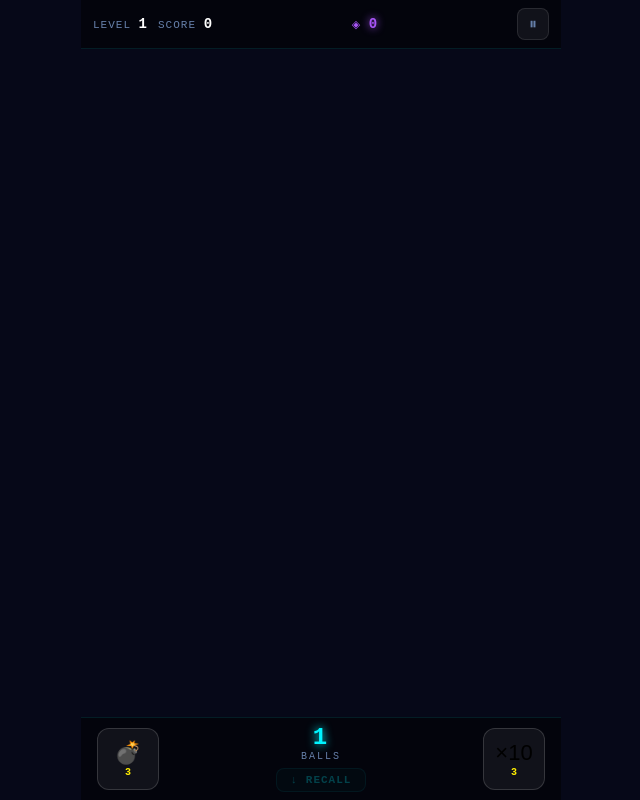
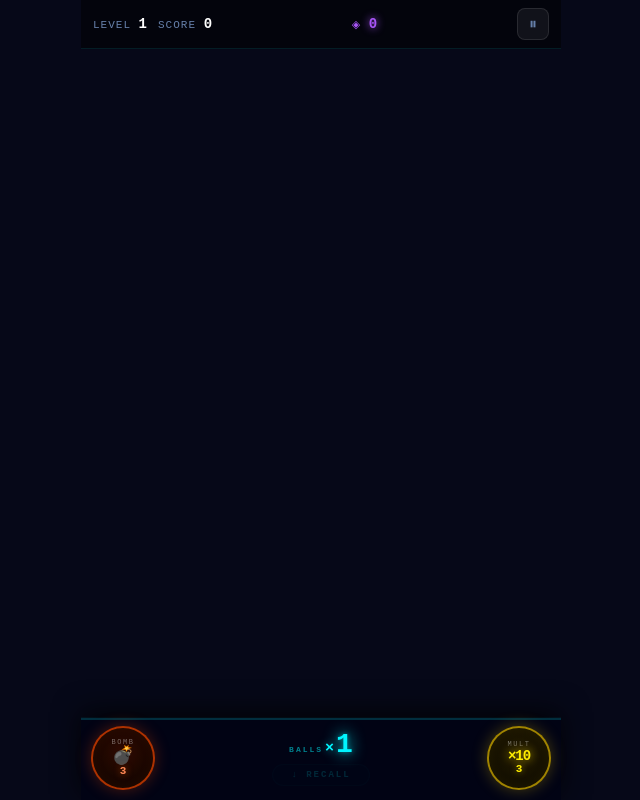
Before and after one commit to ufotamircisi/neon-siege-prototype, a plain HTML site: page index.html in a window 1280 px wide. Both pictures are taken after a click on the button "CONTINUE". Shown: the whole page, without its empty margins (319-959 px from the left). Drawn offline with Linux system fonts and the light colour scheme.

Commit message:
Polish bottom HUD and launcher UI

```diff
--- a/game.js
+++ b/game.js
@@ -306,7 +306,8 @@ let launcherY = 0;
 function resizeCanvas() {
   const parent = canvas.parentElement;
   const availW = Math.min(parent.clientWidth, 480);
-  const availH = parent.clientHeight - 60; // hud + power bar
+  // V6E: subtract HUD (~48px) + redesigned power bar (~80px) so canvas never overflows
+  const availH = parent.clientHeight - 128;
 
   // Force portrait
   W = availW;
@@ -2420,16 +2421,16 @@ class Game {
     // Launcher + ball count label beneath it
     if (this.phase === GamePhase.IDLE || this.phase === GamePhase.SHOOTING) {
       this.launcher.draw(ctx);
-      // V6D: ball count displayed directly under the cannon barrel tip
+      // V6E: compact ball count label just below cannon tip — acts as a quick-glance indicator
       ctx.save();
       ctx.textAlign = 'center';
       ctx.textBaseline = 'top';
-      ctx.font = "bold 11px 'Courier New'";
+      ctx.globalAlpha = 0.82;
+      ctx.shadowColor = '#00f5ff';
+      ctx.shadowBlur = 10;
       ctx.fillStyle = '#00f5ff';
-      ctx.shadowColor = '#00f5ff';
-      ctx.shadowBlur = 8;
-      ctx.globalAlpha = 0.90;
-      ctx.fillText('×' + this.ballCount, this.launcher.x, launcherY + 16);
+      ctx.font = "bold 10px 'Courier New'";
+      ctx.fillText('\xd7' + this.ballCount, this.launcher.x, launcherY + 18);
       ctx.restore();
     }
 
--- a/index.html
+++ b/index.html
@@ -92,20 +92,28 @@
       </div>
       <canvas id="gameCanvas"></canvas>
       <div id="power-bar">
-        <button class="power-btn" id="btn-lightning" title="Bomb — clears bottom 3 rows">
+        <!-- Left: Bomb power -->
+        <button class="power-btn pow-bomb-btn" id="btn-lightning" title="Bomb — clears bottom 3 rows">
+          <span class="pow-label">BOMB</span>
           <span class="pow-icon">💣</span>
           <span class="pow-count" id="pow-lightning-count">3</span>
         </button>
+
+        <!-- Center: ball count + recall -->
         <div id="power-bar-center">
           <div id="balls-indicator">
-            <span id="balls-count">1</span> <span class="balls-label">BALLS</span>
+            <span class="balls-label-pre">BALLS</span>
+            <span class="balls-x">×</span><span id="balls-count">1</span>
           </div>
           <button class="recall-btn" id="btn-recall" title="Recall all balls and end turn" disabled>
             ↓ RECALL
           </button>
         </div>
-        <button class="power-btn" id="btn-bomb" title="10x Ball Multiplier — one shot">
-          <span class="pow-icon">×10</span>
+
+        <!-- Right: 10x Multiplier power -->
+        <button class="power-btn pow-mult-btn" id="btn-bomb" title="10x Ball Multiplier — one shot">
+          <span class="pow-label">MULT</span>
+          <span class="pow-text-icon">×10</span>
           <span class="pow-count" id="pow-bomb-count">3</span>
         </button>
       </div>
--- a/styles.css
+++ b/styles.css
@@ -313,7 +313,7 @@ html, body {
 }
 
 /* ============================
-   POWER BAR
+   POWER BAR — V6E neon redesign
    ============================ */
 
 #power-bar {
@@ -322,99 +322,151 @@ html, body {
   display: flex;
   align-items: center;
   justify-content: space-between;
-  padding: 8px 16px;
-  background: rgba(0,0,0,0.5);
-  border-top: 1px solid rgba(0,245,255,0.1);
+  padding: 6px 10px 10px;
+  background: rgba(2,4,20,0.97);
+  border-top: 2px solid rgba(0,245,255,0.18);
+  box-shadow: 0 -6px 28px rgba(0,0,0,0.75), 0 -1px 0 rgba(0,245,255,0.06);
   flex-shrink: 0;
+  gap: 6px;
 }
 
+/* ---- Circular neon power buttons ---- */
 .power-btn {
   position: relative;
-  background: rgba(255,255,255,0.06);
-  border: 1px solid rgba(255,255,255,0.15);
-  border-radius: 12px;
-  width: 62px;
-  height: 62px;
+  width: 64px;
+  height: 64px;
+  border-radius: 50%;
+  border: 2px solid rgba(255,255,255,0.14);
+  background: rgba(8,10,26,0.97);
   cursor: pointer;
   display: flex;
   flex-direction: column;
   align-items: center;
   justify-content: center;
-  gap: 2px;
-  transition: background 0.1s, box-shadow 0.1s;
-  font-size: 22px;
+  gap: 1px;
+  transition: transform 0.12s, box-shadow 0.12s, border-color 0.12s;
+  font-family: 'Courier New', monospace;
+  flex-shrink: 0;
+  outline: none;
+  -webkit-tap-highlight-color: transparent;
 }
 
-.power-btn:hover {
-  background: rgba(255,255,255,0.12);
-  box-shadow: 0 0 12px rgba(255,220,0,0.3);
+/* Bomb — red/orange neon ring */
+.pow-bomb-btn {
+  border-color: rgba(255,75,0,0.65);
+  background: radial-gradient(circle at 50% 40%, rgba(50,10,0,0.95), rgba(8,4,0,0.97));
+  box-shadow: 0 0 16px rgba(255,75,0,0.30), inset 0 0 12px rgba(255,75,0,0.09);
+}
+.pow-bomb-btn:not(:disabled):hover {
+  border-color: rgba(255,100,0,0.90);
+  box-shadow: 0 0 26px rgba(255,80,0,0.55), inset 0 0 14px rgba(255,80,0,0.14);
+}
+.pow-bomb-btn:not(:disabled):active { transform: scale(0.90); }
+
+/* 10x Multiplier — gold/amber neon ring */
+.pow-mult-btn {
+  border-color: rgba(255,210,0,0.60);
+  background: radial-gradient(circle at 50% 40%, rgba(36,28,0,0.97), rgba(10,8,0,0.97));
+  box-shadow: 0 0 16px rgba(255,210,0,0.28), inset 0 0 12px rgba(255,210,0,0.08);
+}
+.pow-mult-btn:not(:disabled):hover {
+  border-color: rgba(255,225,0,0.92);
+  box-shadow: 0 0 26px rgba(255,215,0,0.55), inset 0 0 14px rgba(255,215,0,0.14);
+}
+.pow-mult-btn:not(:disabled):active { transform: scale(0.90); }
+
+.power-btn:disabled {
+  opacity: 0.20;
+  cursor: not-allowed;
+  box-shadow: none !important;
+  border-color: rgba(255,255,255,0.08) !important;
 }
 
-.power-btn:active { transform: scale(0.95); }
+/* Button inner elements */
+.pow-label {
+  font-family: 'Courier New', monospace;
+  font-size: 7px;
+  letter-spacing: 1.5px;
+  color: rgba(255,255,255,0.40);
+  line-height: 1;
+}
 
-.power-btn:disabled {
-  opacity: 0.3;
-  cursor: not-allowed;
+.pow-icon {
+  font-size: 18px;
+  line-height: 1;
+}
+
+/* ×10 text icon for multiplier button */
+.pow-text-icon {
+  font-family: 'Courier New', monospace;
+  font-size: 14px;
+  font-weight: bold;
+  letter-spacing: -1px;
+  color: var(--neon-yellow);
+  text-shadow: 0 0 10px rgba(255,225,0,0.75);
+  line-height: 1;
 }
 
 .pow-count {
   font-family: 'Courier New', monospace;
-  font-size: 10px;
+  font-size: 11px;
   font-weight: bold;
   color: var(--neon-yellow);
+  text-shadow: 0 0 6px rgba(255,225,0,0.55);
   line-height: 1;
 }
 
+/* Bomb uses orange count instead of yellow */
+.pow-bomb-btn .pow-count {
+  color: #ff8855;
+  text-shadow: 0 0 7px rgba(255,100,0,0.65);
+}
+
+/* ---- Center column ---- */
 #power-bar-center {
   display: flex;
   flex-direction: column;
   align-items: center;
-  gap: 6px;
+  gap: 5px;
+  flex: 1;
+  min-width: 0;
 }
 
+/* Ball count: "BALLS ×12" */
 #balls-indicator {
+  display: flex;
+  align-items: baseline;
+  gap: 2px;
   text-align: center;
-  font-size: 11px;
-  letter-spacing: 2px;
-  color: var(--text-dim);
 }
 
-.recall-btn {
-  background: rgba(0,245,255,0.08);
-  border: 1px solid rgba(0,245,255,0.25);
-  border-radius: 8px;
-  color: var(--neon-cyan);
+.balls-label-pre {
   font-family: 'Courier New', monospace;
-  font-size: 11px;
+  font-size: 8px;
+  letter-spacing: 2px;
+  color: rgba(0,245,255,0.52);
   font-weight: bold;
-  letter-spacing: 1px;
-  padding: 5px 14px;
-  cursor: pointer;
-  transition: background 0.1s, box-shadow 0.1s;
-  min-width: 80px;
-  touch-action: manipulation;
+  line-height: 1;
 }
 
-.recall-btn:hover:not(:disabled) {
-  background: rgba(0,245,255,0.18);
-  box-shadow: 0 0 10px rgba(0,245,255,0.35);
-}
-
-.recall-btn:active:not(:disabled) { transform: scale(0.96); }
-
-.recall-btn:disabled {
-  opacity: 0.25;
-  cursor: not-allowed;
+.balls-x {
+  font-family: 'Courier New', monospace;
+  font-size: 15px;
+  font-weight: bold;
+  color: var(--neon-cyan);
+  text-shadow: 0 0 8px rgba(0,245,255,0.55);
+  line-height: 1;
 }
 
 #balls-count {
-  display: block;
-  font-size: 24px;
+  display: inline-block;
+  font-family: 'Courier New', monospace;
+  font-size: 28px;
   font-weight: bold;
   color: var(--neon-cyan);
-  text-shadow: 0 0 10px var(--neon-cyan);
+  text-shadow: 0 0 16px var(--neon-cyan), 0 0 5px rgba(0,245,255,0.45);
   line-height: 1;
-  transition: color 0.2s;
+  transition: color 0.18s;
 }
 
 #balls-count.balls-flash {
@@ -422,12 +474,55 @@ html, body {
 }
 
 @keyframes ballsFlash {
-  0%   { color: #ffffff; text-shadow: 0 0 24px #fff, 0 0 50px var(--neon-cyan); transform: scale(1.5); }
+  0%   { color: #ffffff; text-shadow: 0 0 30px #fff, 0 0 60px var(--neon-cyan); transform: scale(1.5); }
   40%  { color: #00ff88; text-shadow: 0 0 18px #00ff88; transform: scale(1.2); }
-  100% { color: var(--neon-cyan); text-shadow: 0 0 10px var(--neon-cyan); transform: scale(1); }
+  100% { color: var(--neon-cyan); text-shadow: 0 0 16px var(--neon-cyan); transform: scale(1); }
 }
 
-.balls-label { font-size: 10px; }
+/* ---- Recall button ---- */
+.recall-btn {
+  background: rgba(0,245,255,0.05);
+  border: 1px solid rgba(0,245,255,0.28);
+  border-radius: 16px;
+  color: var(--neon-cyan);
+  font-family: 'Courier New', monospace;
+  font-size: 9px;
+  font-weight: bold;
+  letter-spacing: 2px;
+  padding: 5px 18px;
+  cursor: pointer;
+  transition: all 0.12s;
+  white-space: nowrap;
+  touch-action: manipulation;
+  min-width: 90px;
+  outline: none;
+  -webkit-tap-highlight-color: transparent;
+}
+
+/* Pulsing cyan glow while active (balls flying) */
+.recall-btn:not(:disabled) {
+  animation: recallPulse 1.4s ease-in-out infinite;
+}
+
+@keyframes recallPulse {
+  0%, 100% { box-shadow: 0 0 5px rgba(0,245,255,0.18); }
+  50%       { box-shadow: 0 0 14px rgba(0,245,255,0.52), 0 0 4px rgba(0,245,255,0.22) inset; }
+}
+
+.recall-btn:hover:not(:disabled) {
+  background: rgba(0,245,255,0.14);
+  box-shadow: 0 0 20px rgba(0,245,255,0.55);
+  animation: none;
+}
+
+.recall-btn:active:not(:disabled) { transform: scale(0.94); }
+
+.recall-btn:disabled {
+  opacity: 0.15;
+  cursor: not-allowed;
+  animation: none;
+  border-color: rgba(0,245,255,0.09);
+}
 
 /* ============================
    PERMANENT UPGRADES
```
